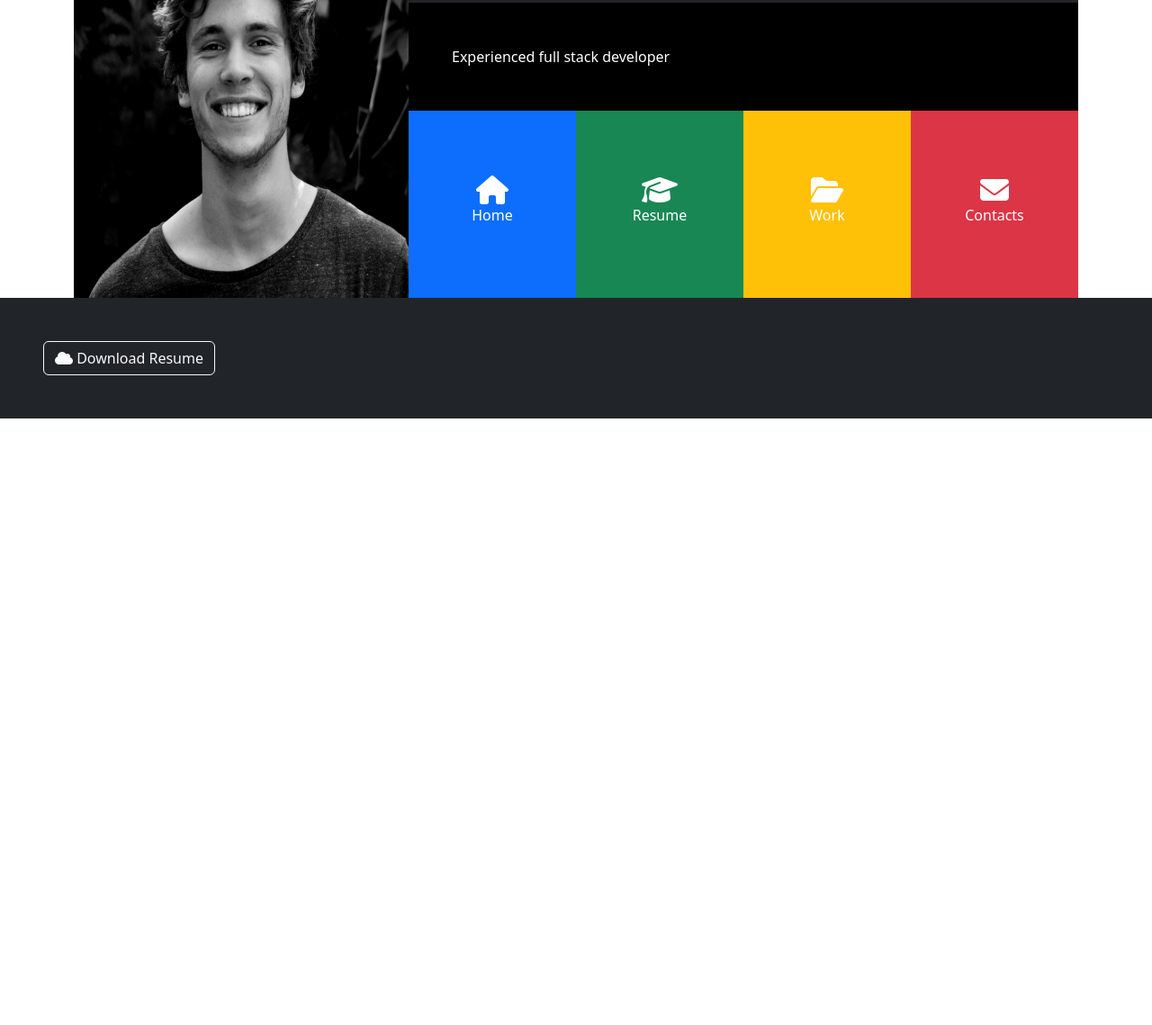
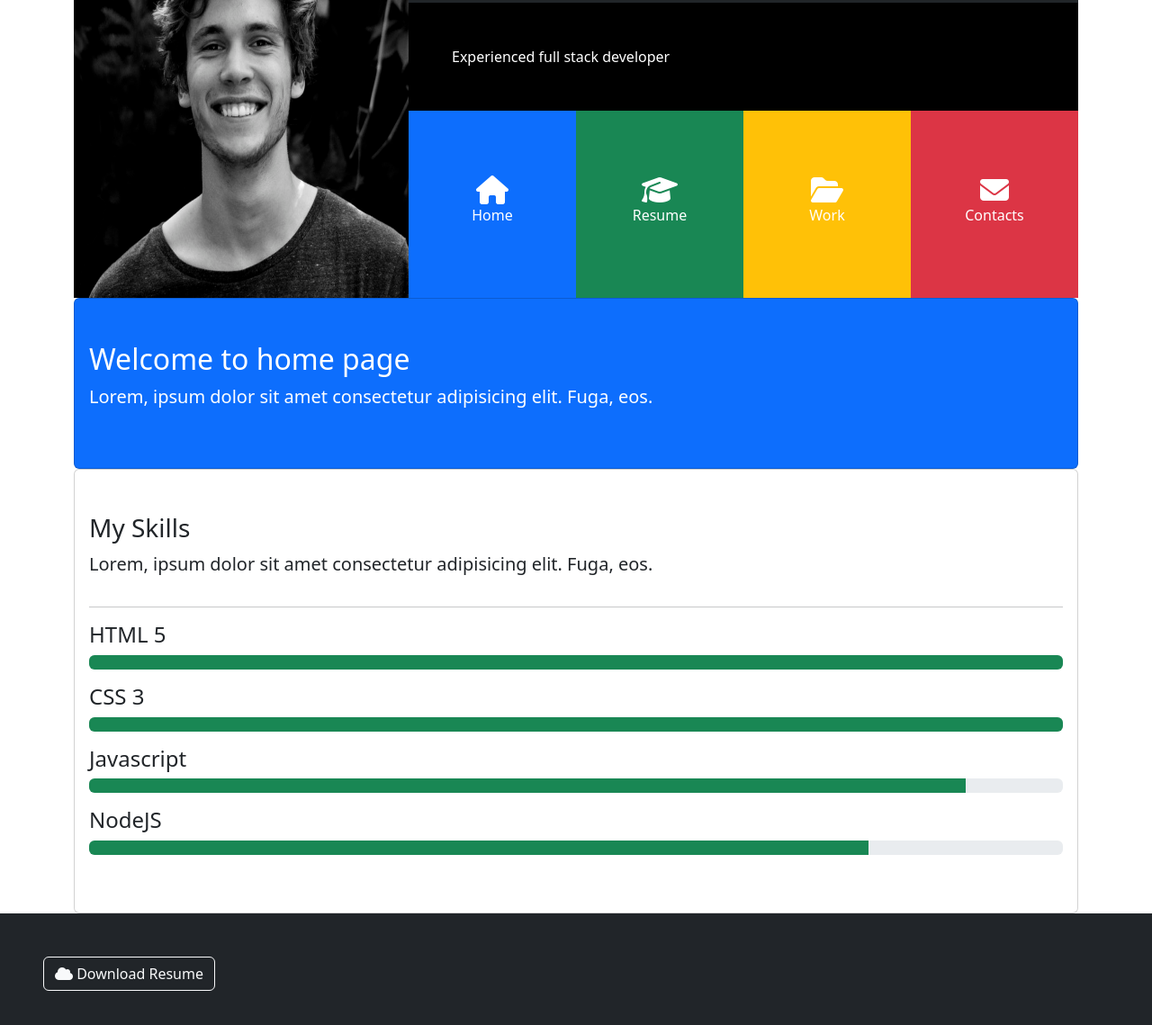
Before and after one commit to shivamp-argus/Portfolio, a plain HTML site: page index.html in a window 1280 px wide. Shown: the part 149-1288 px from the top of the page at 90% size. Before the commit the page ends 800 px from the top, so only its background shows below. Drawn offline with nearby package versions, Linux system fonts and the light colour scheme.

Commit message:
[Home page collapse completed]

```diff
--- a/index.html
+++ b/index.html
@@ -97,7 +97,41 @@
         </div>
       </header>
     </div>
-
+    <!-- Home collapse -->
+    <div id="home" class="collapse show">
+      <div class="container">
+        <div class="card card-body bg-primary text-white py-5">
+          <h2>Welcome to home page</h2>
+          <p class="lead">
+            Lorem, ipsum dolor sit amet consectetur adipisicing elit. Fuga, eos.
+          </p>
+        </div>
+        <div class="card card-body py-5">
+          <h3>My Skills</h3>
+          <p class="lead">
+            Lorem, ipsum dolor sit amet consectetur adipisicing elit. Fuga, eos.
+          </p>
+          <hr />
+          <h4>HTML 5</h4>
+          <div class="progress mb-3">
+            <div class="progress-bar bg-success" style="width: 100%"></div>
+          </div>
+          <h4>CSS 3</h4>
+          <div class="progress mb-3">
+            <div class="progress-bar bg-success" style="width: 100%"></div>
+          </div>
+          <h4>Javascript</h4>
+          <div class="progress mb-3">
+            <div class="progress-bar bg-success" style="width: 90%"></div>
+          </div>
+          <h4>NodeJS</h4>
+          <div class="progress mb-3">
+            <div class="progress-bar bg-success" style="width: 80%"></div>
+          </div>
+        </div>
+      </div>
+    </div>
+    <!-- Resume -->
     <!-- Footer -->
     <footer id="main-footer" class="p-5 bg-dark text-white">
       <div class="row">
```
